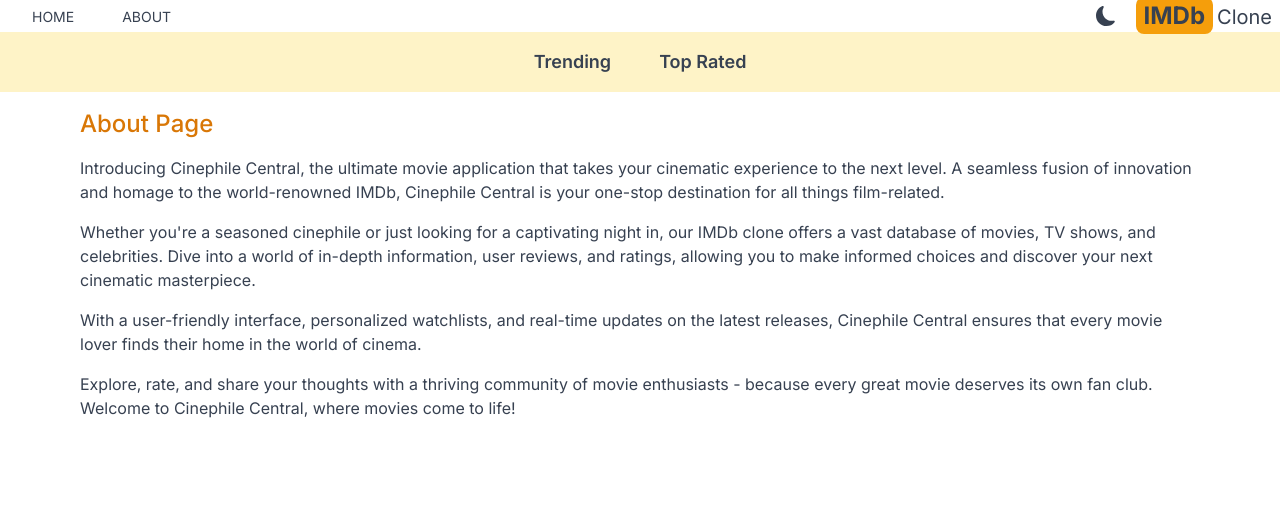
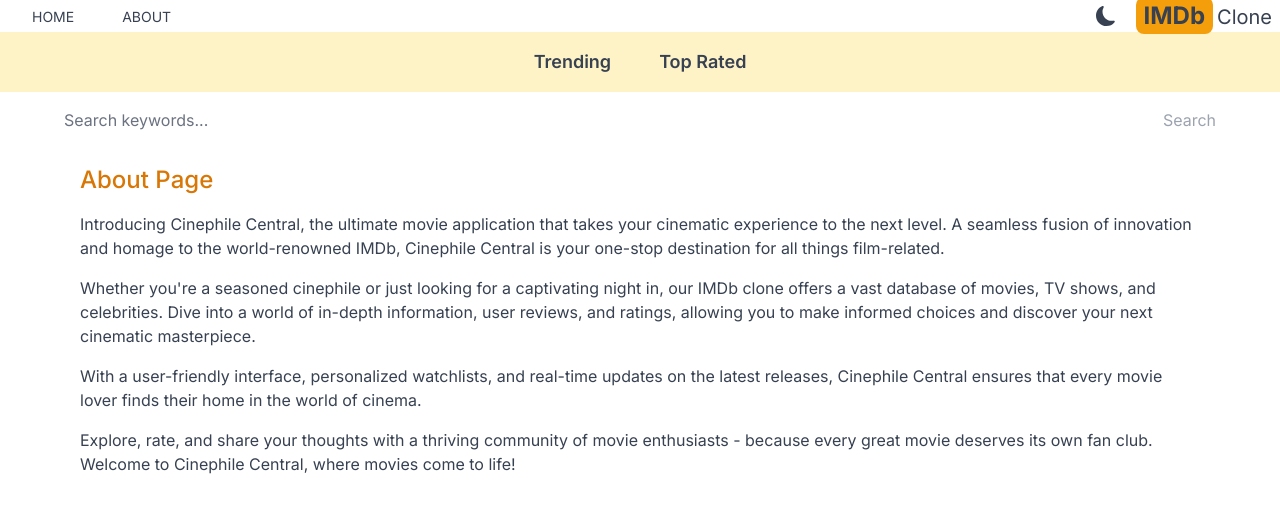
Before and after one commit to jagdish47/imdb, a Next.js app: page /about in a window 1280 px wide. Shown: the top 512 px of the page. Built offline with nearby package versions, Linux system fonts and the light colour scheme.

Commit message:
search functionlity direct to api

```diff
--- a/src/app/layout.js
+++ b/src/app/layout.js
@@ -3,6 +3,7 @@
 import Providers from "./Providers";
 import Header from "@/components/Header";
 import Navbar from "@/components/Navbar";
+import SearchBox from "@/components/SearchBox";
 
 const inter = Inter({ subsets: ["latin"] });
 
@@ -19,6 +20,7 @@
         <Providers>
           <Header />
           <Navbar />
+          <SearchBox />
           {children}
         </Providers>
       </body>
--- /dev/null
+++ b/src/app/search/[searchTerm]/page.jsx
@@ -0,0 +1,24 @@
+import React from "react";
+import Results from "@/components/Results";
+
+export default async function SearchPage({ params }) {
+  const res = await fetch(
+    `https://api.themoviedb.org/3/search/movie?api_key=${process.env.API_KEY}&query=${params.searchTerm}&language=en-US&include_adult=false`
+  );
+
+  if (!res.ok) {
+    throw new Error("Error fetching data");
+  }
+
+  const data = await res.json();
+  const results = data.results;
+
+  return (
+    <div>
+      {results && results.length === 0 && (
+        <h1 className="text-center pt-6">No results found</h1>
+      )}
+      {results && <Results results={results} />}
+    </div>
+  );
+}
--- /dev/null
+++ b/src/components/SearchBox.jsx
@@ -0,0 +1,43 @@
+"use client";
+
+import { useState } from "react";
+import { useRouter } from "next/navigation";
+
+const SearchBox = () => {
+  const [search, setSearch] = useState("");
+  const router = useRouter();
+
+  function handleSubmit(e) {
+    e.preventDefault();
+
+    if (!search) return;
+    router.push(`/search/${search}`);
+  }
+
+  return (
+    <>
+      <form
+        onSubmit={handleSubmit}
+        className="flex max-w-6xl m-auto justify-between items-center"
+      >
+        <input
+          onChange={(e) => setSearch(e.target.value)}
+          value={search}
+          type="text"
+          placeholder="Search keywords..."
+          className="w-full h-14 rounded-sm placeholder-gray-500 outline-none bg-transparent"
+        />
+
+        <button
+          disabled={!search}
+          type="submit"
+          className="text-amber-600 disabled:text-gray-400"
+        >
+          Search
+        </button>
+      </form>
+    </>
+  );
+};
+
+export default SearchBox;
```
